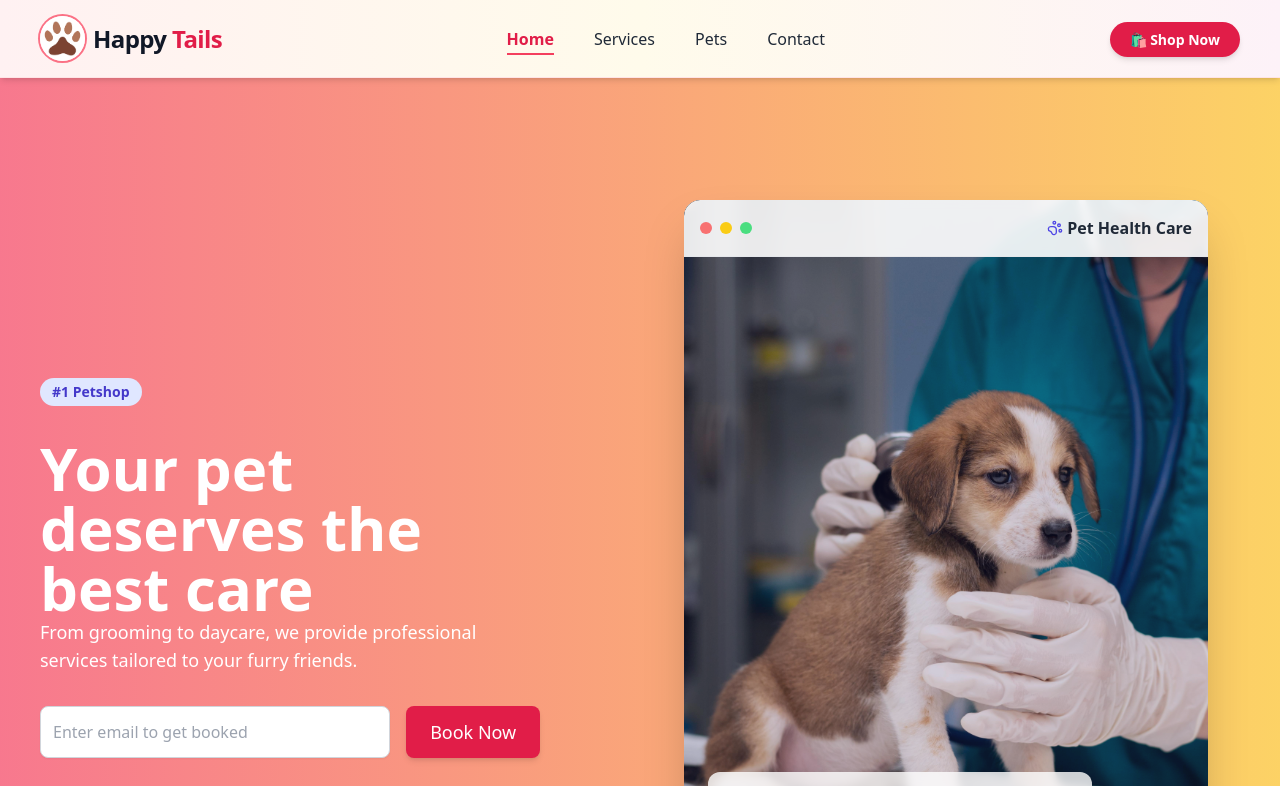
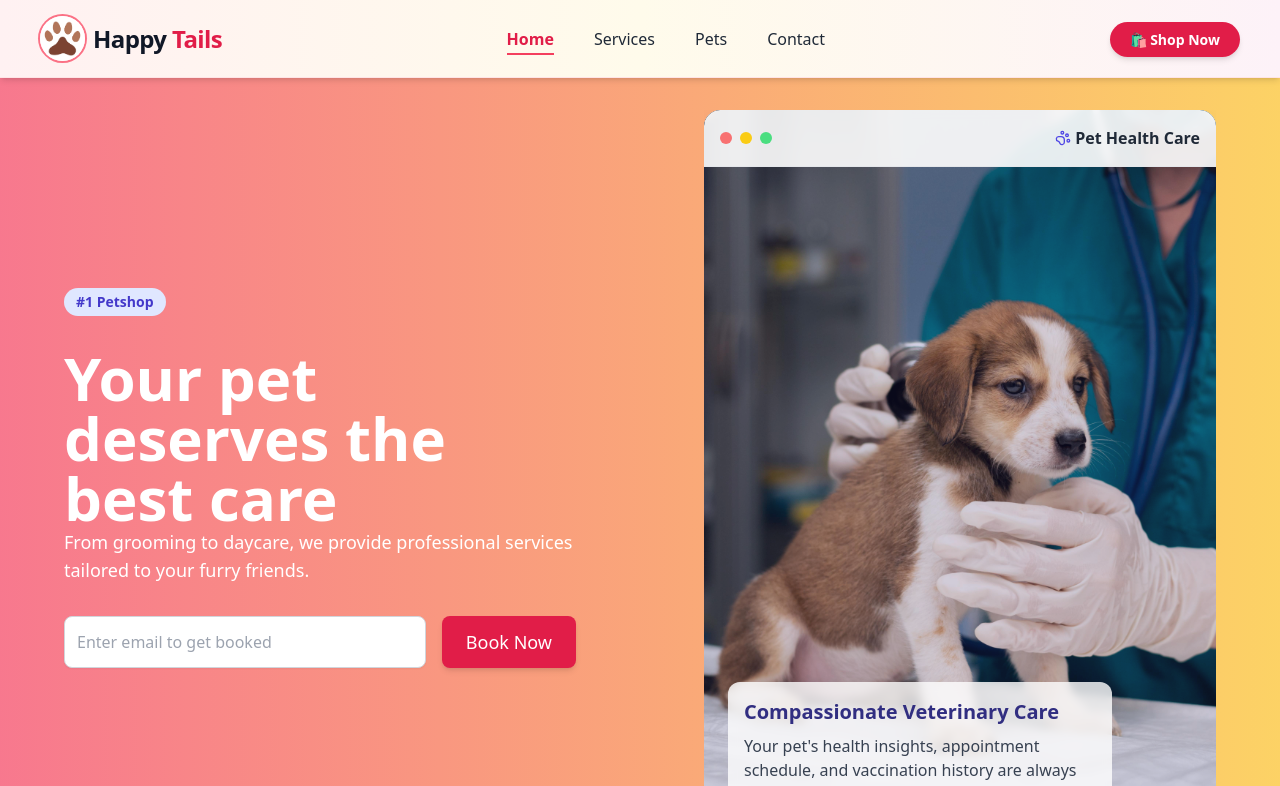
Before and after one commit to AstroCodeMir/happy-tails, a Next.js app: page / in a window 1280 px wide. Shown: the top 786 px of the page. Built offline with nearby package versions, Linux system fonts and the light colour scheme.

Commit message:
update the padding on Hero Section

```diff
--- a/src/components/Hero.tsx
+++ b/src/components/Hero.tsx
@@ -25,7 +25,7 @@ const PawPrintIcon: React.FC<React.SVGProps<SVGSVGElement>> = (props) => (
 
 export default function Hero() {
   return (
-    <section className="relative min-h-screen flex items-center justify-center px-6 pt-[110px] md:pt-[100px] lg:pt-[90px] lg:px-10">
+    <section className="relative min-h-screen flex items-center justify-center px-6 md:px-8 lg:px-12 pt-28 md:pt-16 lg:pt-0 ">
       {/* Background Image with Gradient Overlay */}
       <div
         className="absolute inset-0 bg-cover bg-center"
@@ -35,9 +35,9 @@ export default function Hero() {
       </div>
 
       {/* Content */}
-      <div className="relative z-10 max-w-7xl w-full flex flex-col lg:flex-row items-center justify-center gap-16">
+      <div className="relative z-10 max-w-6xl w-full flex flex-col lg:flex-row items-center justify-between gap-10 lg:gap-14">
         {/* Left Content */}
-        <div className="space-y-8 lg:pr-12 text-center lg:text-left">
+        <div className="space-y-8 lg:pr-8 text-center lg:text-left">
               <FadeInSection>
           <span className="inline-flex items-center px-3 py-1 text-sm font-semibold text-indigo-700 bg-indigo-100 rounded-full">
             #1 Petshop
@@ -75,8 +75,8 @@ export default function Hero() {
         </div>
 
         {/* Right Content - Hero Image */}
-        <div className="w-full lg:w-1/2 flex items-center justify-center lg:justify-end mt-12 lg:mt-0 relative lg:min-h-screen p-4 lg:p-8">
-
+        <div className=" w-full max-w-md lg:max-w-lg overflow-hidden relative h-full min-h-[400px] lg:min-h-[500px]">
+      <FadeInSection>
       {/* The Dashboard Card Container: Key change is lg:w-full to take 100% of the available half-width space. */}
       <div className="bg-white rounded-2xl shadow-2xl w-full max-w-3xl lg:max-w-none flex flex-col overflow-hidden relative h-full min-h-[500px] lg:h-[calc(100vh-64px)] lg:w-full">
 
@@ -91,6 +91,7 @@ export default function Hero() {
           {/* Optional: Add a subtle overlay for better text contrast */}
           <div className="absolute inset-0 bg-indigo-900 opacity-20 rounded-2xl"></div>
         </div>
+
 
         {/* Header Bar Simulation (z-20) */}
         <div className="relative z-20 p-4 flex items-center justify-between bg-white/90 backdrop-blur-sm rounded-t-2xl border-b border-gray-200">
@@ -120,8 +121,10 @@ export default function Hero() {
         </div>
 
       </div>
+     </FadeInSection>
     </div>
         </div>
+
     </section>
   );
 }
```
